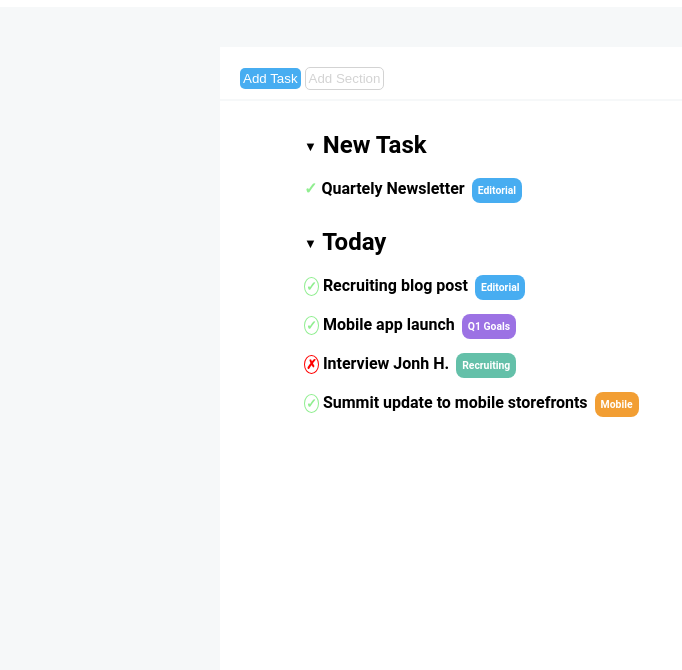
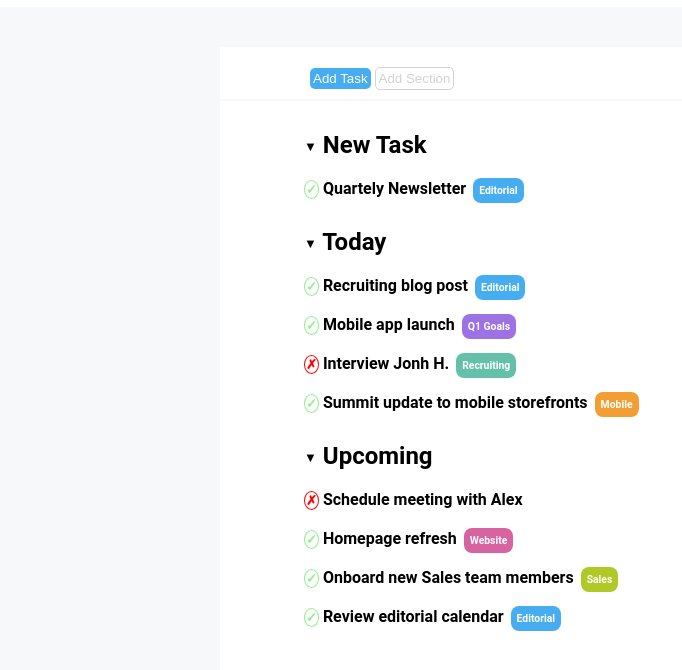
Before and after one commit to Marzio95/html-css-toboolist, a plain HTML site: page index.html in a window 1280 px wide. Shown: the part 58-728 px from the top of the page, without its empty margins (0-682 px from the left). Drawn offline with Linux system fonts and the light colour scheme.

Commit message:
completo l ultima lista con relativo css

```diff
--- a/css/style.css
+++ b/css/style.css
@@ -62,7 +62,7 @@
  .task{
      background-color: #47adf1;
      color: white;
-     margin-left: 20px;
+     margin-left: 90px;
      }
 
 .section{
@@ -135,10 +135,19 @@ ul{
     background-color: #f29e33;
 }
 
+.website{
+    background-color: #d863a1;
+}
+
+.sales{
+    background-color: #b0c926;
+}
+
 .cross{
     color: red;
     border:  red;
 }
+
 
 .simbolo{
     font-size: small;
--- a/index.html
+++ b/index.html
@@ -39,7 +39,7 @@
                 <div class="contenitore-elenco">
                     <h2 class="title-list"><span class="arrow">&#9660;</span> New Task</h2>
                     <ul>
-                        <li class="list-item"> <span class="spunta">&#10003</span> Quartely Newsletter <span
+                        <li class="list-item"> <span class="simbolo spunta">&#10003</span> Quartely Newsletter <span
                                 class="etichetta editorial">Editorial</span></li>
                     </ul>
 
@@ -55,8 +55,24 @@
                         <li class="list-item"> <span class="simbolo cross">&#10007</span> Interview Jonh H. <span
                                 class="etichetta recruiting">Recruiting</span></li>
 
-                        <li class="list-item"> <span class="simbolo spunta">&#10003</span> Summit update to mobile storefronts <span
-                                class="etichetta mobile">Mobile</span></li>
+                        <li class="list-item"> <span class="simbolo spunta">&#10003</span> Summit update to mobile
+                            storefronts <span class="etichetta mobile">Mobile</span></li>
+
+                        <!-- ultima lista -->
+                        <h2 class="title-list"><span class="arrow">&#9660;</span> Upcoming</h2>
+                        <li class="list-item"> <span class="simbolo cross">&#10007</span> Schedule meeting with Alex </li>
+
+                        <li class="list-item"> <span class="simbolo spunta">&#10003</span> Homepage refresh <span class="etichetta website">Website</span></li>
+
+                        <li class="list-item"> <span class="simbolo spunta">&#10003</span> Onboard new Sales team members <span class="etichetta sales">Sales</span></li>
+
+                        <li class="list-item"> <span class="simbolo spunta">&#10003</span> Review editorial calendar <span
+                            class="etichetta editorial">Editorial</span></li>
+
+
+
+
+
 
 
 
```
